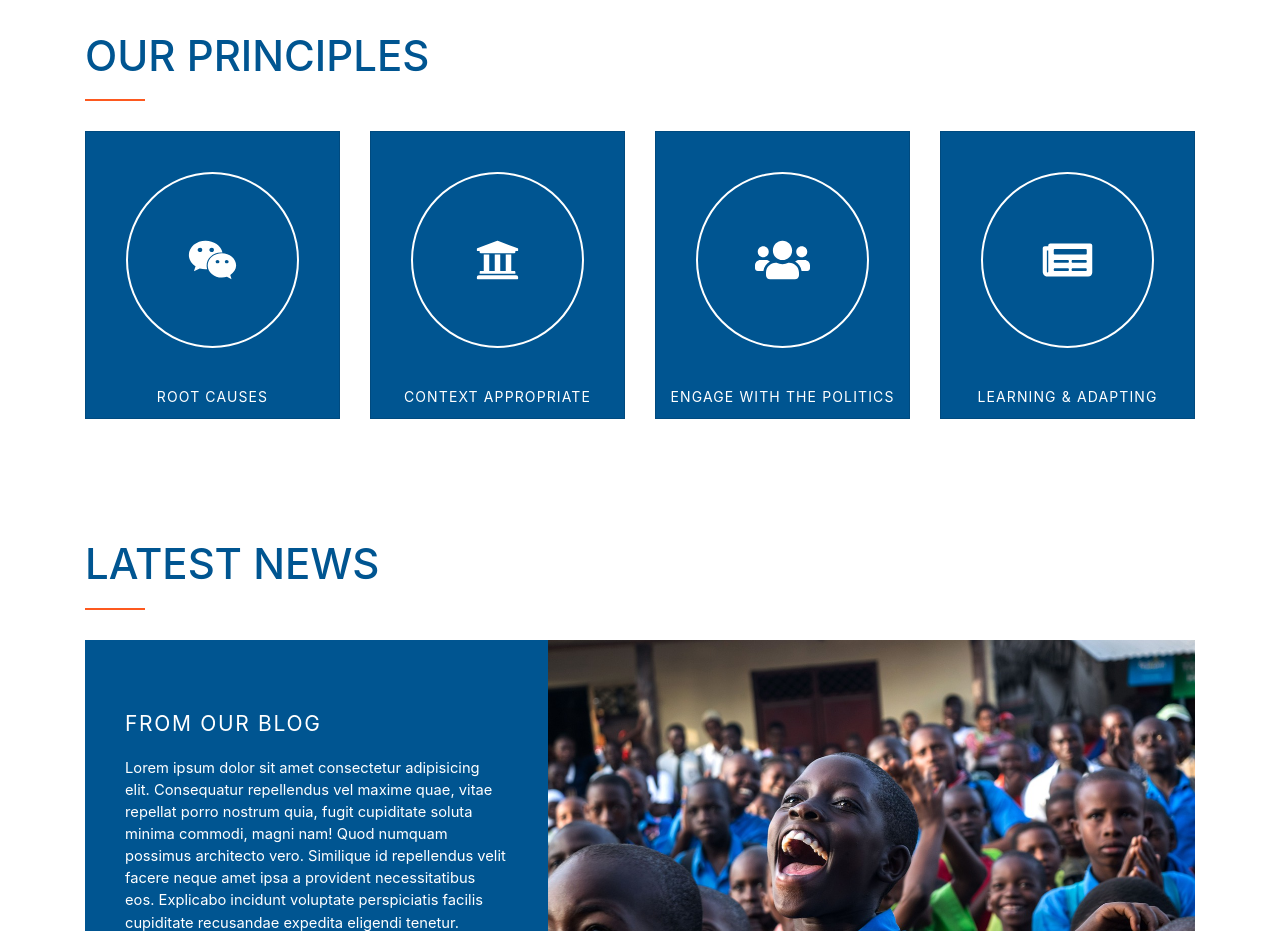
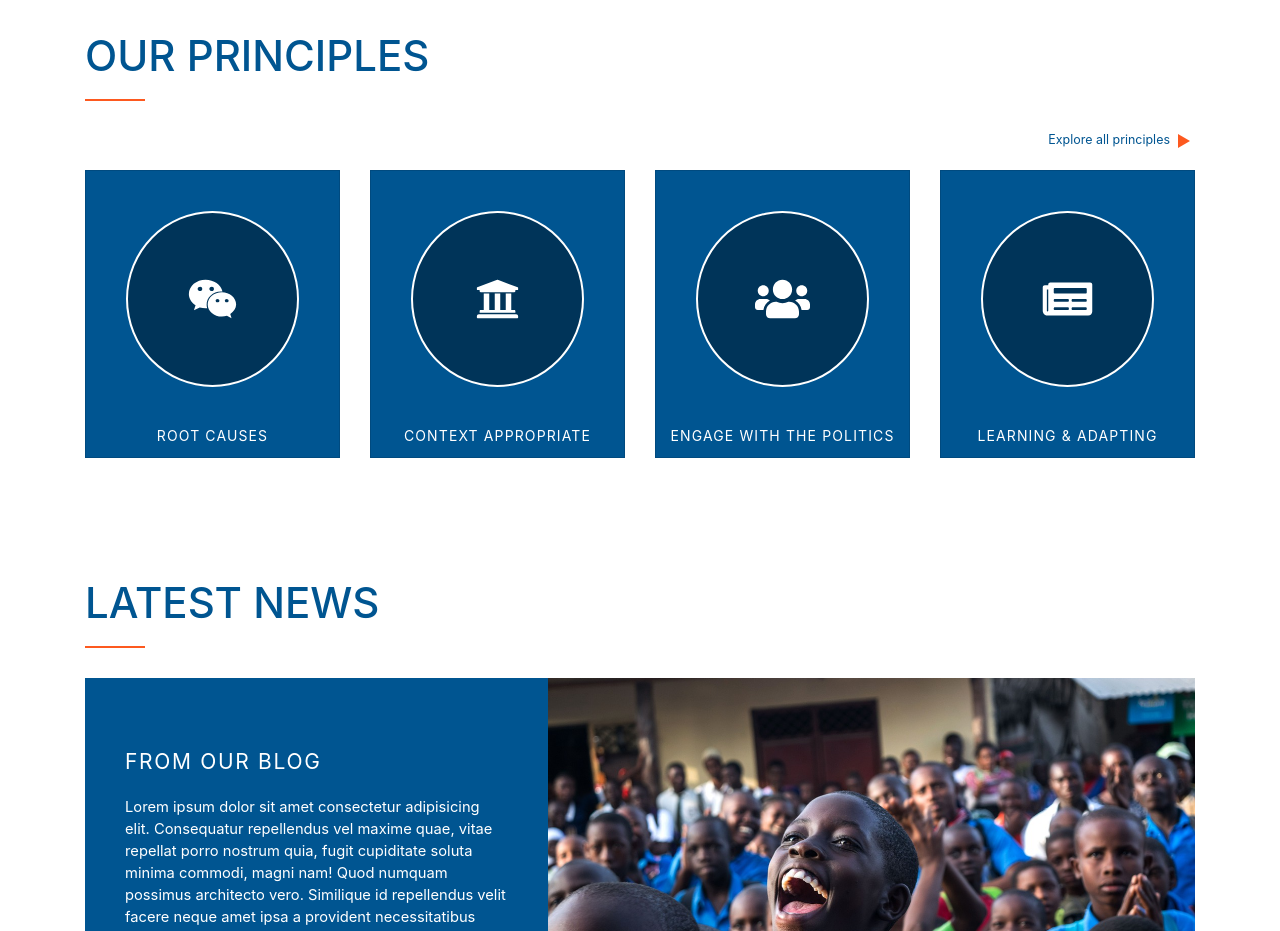
Before and after one commit to SirWaithaka/invis-mockup, a website: page public/index.html in a window 1280 px wide. Shown: the part 2440-3371 px from the top of the page. Drawn offline with nearby package versions, Linux system fonts and the light colour scheme.

Commit message:
Finished principles section; Added triangle arrow

```diff
--- a/public/css/styles.css
+++ b/public/css/styles.css
@@ -158,6 +158,7 @@ p.lead {
    padding: 40px;
 }
 .info-card .card-icon {
+   background: #003459;
    border: 2px solid #fff;
    border-radius: 50%;
    display: block;
@@ -192,3 +193,23 @@ p.lead {
    min-height: 100%;
    min-width: 100%;
 }
+.sticky-link {
+   display: flex;
+   font-size: 0.78rem;
+   justify-content: flex-end;
+   margin-bottom: 20px;
+}
+.sticky-link a {
+   margin-right: 5px;
+   text-decoration: none;
+}
+.arrow-right {
+   border-bottom: 7px solid transparent;  /* left arrow slant */
+   border-top: 7px solid transparent; /* right arrow slant */
+   border-left: 12px solid #fd591f; /* bottom, add background color here */
+   font-size: 0;
+   height: 0;
+   margin-left: 8px;
+   vertical-align: middle;
+   width: 0;
+}
--- a/public/index.html
+++ b/public/index.html
@@ -13,10 +13,18 @@
   <link rel="stylesheet" href="css/theme.css">
   <link rel="stylesheet" href="css/styles.css">
 
-  <script src="https://code.jquery.com/jquery-3.3.1.slim.min.js" integrity="sha384-q8i/X+965DzO0rT7abK41JStQIAqVgRVzpbzo5smXKp4YfRvH+8abtTE1Pi6jizo" crossorigin="anonymous"></script>
-  <script src="https://cdnjs.cloudflare.com/ajax/libs/popper.js/1.14.0/umd/popper.min.js" integrity="sha384-cs/chFZiN24E4KMATLdqdvsezGxaGsi4hLGOzlXwp5UZB1LY//20VyM2taTB4QvJ" crossorigin="anonymous"></script>
-  <script src="https://stackpath.bootstrapcdn.com/bootstrap/4.1.0/js/bootstrap.min.js" integrity="sha384-uefMccjFJAIv6A+rW+L4AHf99KvxDjWSu1z9VI8SKNVmz4sk7buKt/6v9KI65qnm" crossorigin="anonymous"></script>
-  <script defer src="https://use.fontawesome.com/releases/v5.0.10/js/all.js" integrity="sha384-slN8GvtUJGnv6ca26v8EzVaR9DC58QEwsIk9q1QXdCU8Yu8ck/tL/5szYlBbqmS+" crossorigin="anonymous"></script>
+  <script src="https://code.jquery.com/jquery-3.3.1.slim.min.js"
+          integrity="sha384-q8i/X+965DzO0rT7abK41JStQIAqVgRVzpbzo5smXKp4YfRvH+8abtTE1Pi6jizo"
+          crossorigin="anonymous"></script>
+  <script src="https://cdnjs.cloudflare.com/ajax/libs/popper.js/1.14.0/umd/popper.min.js"
+          integrity="sha384-cs/chFZiN24E4KMATLdqdvsezGxaGsi4hLGOzlXwp5UZB1LY//20VyM2taTB4QvJ"
+          crossorigin="anonymous"></script>
+  <script src="https://stackpath.bootstrapcdn.com/bootstrap/4.1.0/js/bootstrap.min.js"
+          integrity="sha384-uefMccjFJAIv6A+rW+L4AHf99KvxDjWSu1z9VI8SKNVmz4sk7buKt/6v9KI65qnm"
+          crossorigin="anonymous"></script>
+  <script defer src="https://use.fontawesome.com/releases/v5.0.10/js/all.js"
+          integrity="sha384-slN8GvtUJGnv6ca26v8EzVaR9DC58QEwsIk9q1QXdCU8Yu8ck/tL/5szYlBbqmS+"
+          crossorigin="anonymous"></script>
 </head>
 <body>
   <!-- Navbar -->
@@ -158,6 +166,9 @@
         <div class="col-sm-12">
           <h2 class="heading">our principles</h2>
         </div>
+        <span class="col-12 sticky-link">
+          <a href="#">Explore all principles <i class="arrow-right"></i></a>
+        </span>
         <div class="col-sm-6 col-md-3">
           <div class="card info-card">
             <div class="card-img-top">
```
